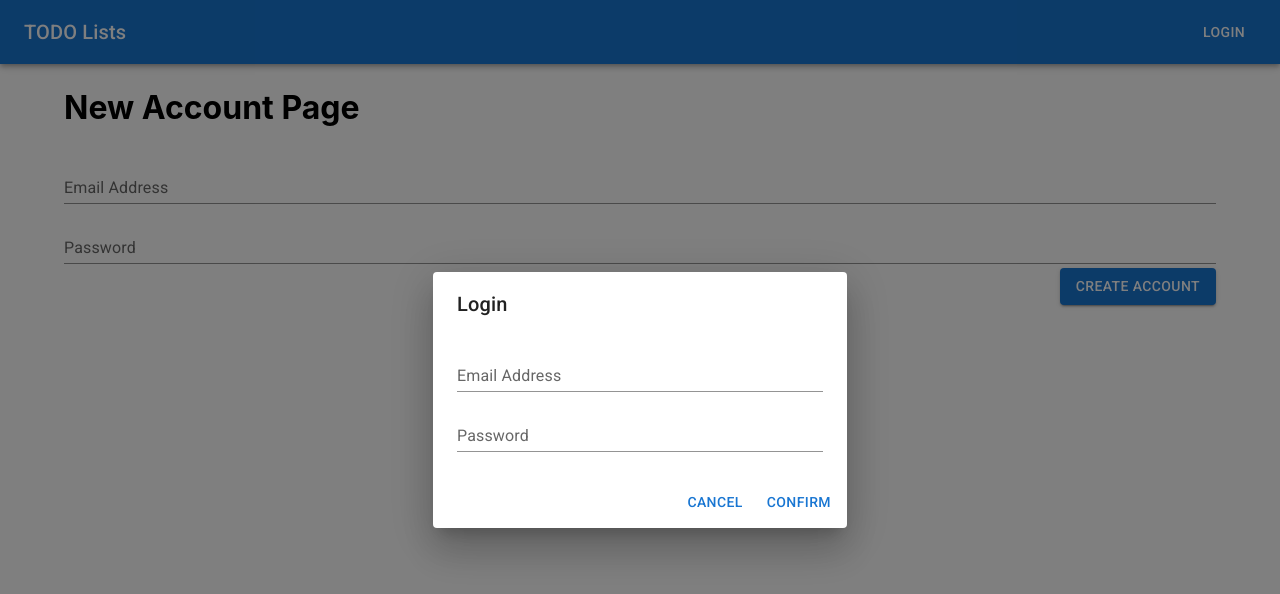
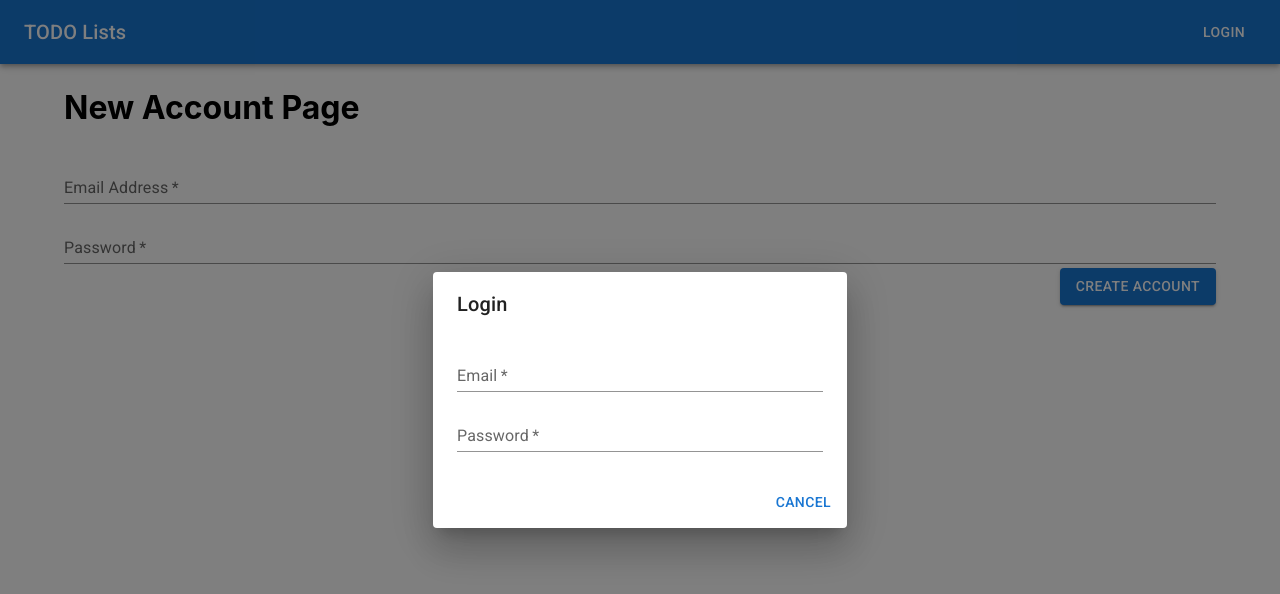
Before and after one commit to geonizeli/todo-list, a React (Create React App) app in the folder client/: page / in a window 1280 px wide. Both pictures are taken after a click on the button "LOGIN". Shown: the top 594 px of the page. Built offline with nearby package versions, Linux system fonts and the light colour scheme.

Commit message:
add form validations

```diff
--- a/client/src/components/LoginDialog.tsx
+++ b/client/src/components/LoginDialog.tsx
@@ -6,49 +6,54 @@ import {
   DialogTitle,
   TextField,
 } from "@mui/material";
-import { useState } from "react";
+import { SubmitHandler, useForm } from "react-hook-form";
 import { useAuth } from "../hooks/useAuth";
+
+type LoginForm = {
+  email: string;
+  password: string;
+};
 
 export const LoginDialog = () => {
   const { isLoginDialogOpen, setIsLoginDialogOpen, login } = useAuth();
+  const { register, handleSubmit } = useForm<LoginForm>();
 
-  const [email, setEmail] = useState("");
-  const [password, setPassword] = useState("");
-
-  const handleSubmit = () => {
-    login(email, password);
+  const onSubmit: SubmitHandler<LoginForm> = (data) => {
+    login(data.email, data.password);
   };
-
   const handleClose = () => {
     setIsLoginDialogOpen(false);
   };
 
   return (
     <Dialog open={isLoginDialogOpen} onClose={handleClose}>
+      <form onSubmit={handleSubmit(onSubmit)}>
         <DialogTitle>Login</DialogTitle>
         <DialogContent>
           <TextField
+            required
+            {...register("email")}
             autoFocus
             margin="dense"
-          label="Email Address"
+            label="Email"
             type="email"
             fullWidth
             variant="standard"
-          onChange={(e) => setEmail(e.target.value)}
           />
           <TextField
+            required
+            {...register("password")}
             margin="dense"
             label="Password"
             type="password"
             fullWidth
             variant="standard"
-          onChange={(e) => setPassword(e.target.value)}
           />
         </DialogContent>
         <DialogActions>
           <Button onClick={handleClose}>Cancel</Button>
-        <Button onClick={handleSubmit}>Confirm</Button>
         </DialogActions>
+      </form>
     </Dialog>
   );
 };
--- a/client/src/pages/NewAccount/NewAccount.tsx
+++ b/client/src/pages/NewAccount/NewAccount.tsx
@@ -54,8 +54,8 @@ export const NewAccount = () => {
           label="Email Address"
           type="email"
           variant="standard"
+          required
           {...register("email", {
-            required: true,
             pattern: {
               value: /^[A-Z0-9._%+-]+@[A-Z0-9.-]+\.[A-Z]{2,}$/i,
               message: "Invalid email address",
@@ -71,7 +71,8 @@ export const NewAccount = () => {
           label="Password"
           type="password"
           variant="standard"
-          {...register("password", { required: true, minLength: 8 })}
+          required
+          {...register("password", { minLength: 8 })}
         />
         <Stack direction="row-reverse" spacing={3}>
           <LoadingButton type="submit" loading={loading} variant="contained">
--- a/client/src/pages/Projects/components/NewProjectAction/NewProjectAction.tsx
+++ b/client/src/pages/Projects/components/NewProjectAction/NewProjectAction.tsx
@@ -61,6 +61,7 @@ export const NewProjectAction = ({ mutate }: NewProjectActionProps) => {
           <DialogTitle>New project</DialogTitle>
           <DialogContent>
             <TextField
+              required
               {...register("name")}
               disabled={isLoading}
               autoFocus
--- a/client/src/pages/Projects/components/Project/AddTask.tsx
+++ b/client/src/pages/Projects/components/Project/AddTask.tsx
@@ -31,6 +31,7 @@ export const AddTask = () => {
     <Box onSubmit={handleSubmit(onSubmit)} component={"form"}>
       <Toolbar sx={{ display: "flex", justifyContent: "center" }}>
         <TextField
+          required
           disabled={isLoading}
           placeholder="New task description "
           variant="standard"
--- a/client/src/pages/Projects/components/Project/RenameProjectDialog.tsx
+++ b/client/src/pages/Projects/components/Project/RenameProjectDialog.tsx
@@ -6,7 +6,7 @@ import {
   DialogTitle,
   TextField,
 } from "@mui/material";
-import { SetStateAction, useState } from "react";
+import { SetStateAction, useEffect, useState } from "react";
 import { SubmitHandler, useForm } from "react-hook-form";
 import { useAuth } from "../../../../hooks/useAuth";
 import { useProject } from "../../../../hooks/useProject";
@@ -27,14 +27,14 @@ export const RenameProjectDialog = ({
   const [isLoading, setIsLoading] = useState(false);
   const { apiClient } = useAuth();
   const { projectMutate, project } = useProject();
-  const { register, handleSubmit, reset } = useForm<RenameProjectForm>({
-    defaultValues: {
-      name: project.name,
-    },
-  });
+  const { register, handleSubmit, setValue } = useForm<RenameProjectForm>();
+
+  useEffect(() => {
+    setValue("name", project.name);
+  }, [setValue, project.name]);
 
   const handleClose = () => {
-    reset();
+    setValue("name", project.name);
     setOpen(false);
   };
 
@@ -59,6 +59,7 @@ export const RenameProjectDialog = ({
         <DialogTitle>Rename project</DialogTitle>
         <DialogContent>
           <TextField
+            required
             {...register("name")}
             disabled={isLoading}
             autoFocus
--- a/client/src/pages/Projects/components/Project/TaskList/EditTaskDialog.tsx
+++ b/client/src/pages/Projects/components/Project/TaskList/EditTaskDialog.tsx
@@ -6,7 +6,7 @@ import {
   DialogTitle,
   TextField,
 } from "@mui/material";
-import { SetStateAction, useState } from "react";
+import { SetStateAction, useEffect, useState } from "react";
 import { SubmitHandler, useForm } from "react-hook-form";
 import { useAuth } from "../../../../../hooks/useAuth";
 import { useProject } from "../../../../../hooks/useProject";
@@ -30,12 +30,14 @@ export const EditTaskDialog = ({
   const [isLoading, setIsLoading] = useState(false);
   const { apiClient } = useAuth();
   const { tasksMutate, project } = useProject();
-  const { register, handleSubmit, reset } = useForm<EditProjectForm>({
-    defaultValues: task,
-  });
+  const { register, handleSubmit, setValue } = useForm<EditProjectForm>();
+
+  useEffect(() => {
+    setValue("description", task.description);
+  }, [setValue, task.description]);
 
   const handleClose = () => {
-    reset();
+    setValue("description", task.description);
     setOpen(false);
   };
 
@@ -58,6 +60,7 @@ export const EditTaskDialog = ({
         <DialogTitle>Rename task</DialogTitle>
         <DialogContent>
           <TextField
+            required
             {...register("description")}
             disabled={isLoading}
             autoFocus
```
Lines whose indentation alone changed are shown as unchanged.
